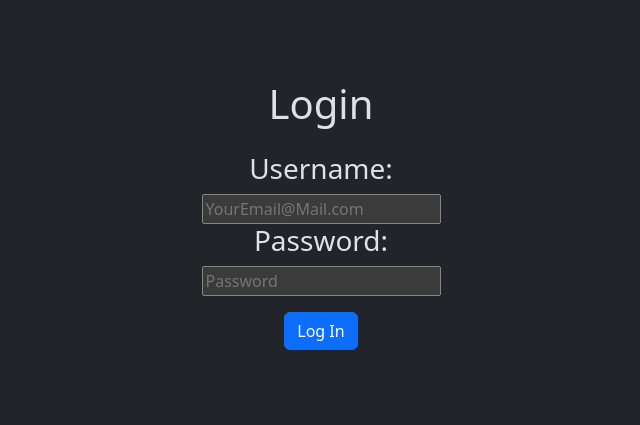
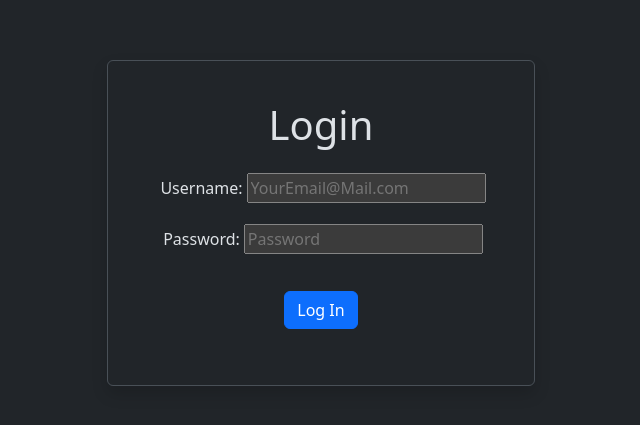
Before and after one commit to SergeyChitsvarin/ReviewApp, a React (Vite) app: page / in a window 1280 px wide. Shown: the part 177-602 px from the top of the page, without its empty margins (319-959 px from the left). Built offline with nearby package versions, Linux system fonts and the light colour scheme.

Commit message:
LoginPage UI and MainPage home button

```diff
--- a/src/pages/LoginPage.jsx
+++ b/src/pages/LoginPage.jsx
@@ -12,14 +12,24 @@ export default function LoginPage() {
   return (
     //simple UI with user and password fields and error handling on click
     <div className="container d-flex flex-column justify-content-center align-items-center min-vh-100">
-      <h1 className="mb-4">Login</h1>
-      <h3>Username: </h3>
-      <input type="email" placeholder='YourEmail@Mail.com' />
-      <h3>Password: </h3>
-      <input type="password" placeholder='Password' />
-      <button className="btn btn-primary m-3" onClick={handleLogInAttempt}>
-        Log In
-      </button>
+      <div className="border rounded p-4 shadow">
+        <form className='px-4 py-3 d-flex flex-column align-items-center justify-content-center'>
+          <div>
+            <h1 className="mb-4 text-center">Login</h1>
+          </div>
+          <div className="mb-3">
+            <label htmlFor="formUser" className="form-label px-1">Username: </label>
+            <input type="email" placeholder='YourEmail@Mail.com' id="formUser" />
+          </div>
+          <div className="mb-3">
+            <label htmlFor="formPass" className="form-label px-1">Password:  </label>
+            <input type="password" placeholder='Password' id="formPass" />
+          </div>
+          <button className="btn btn-primary m-3" onClick={handleLogInAttempt}>
+            Log In
+          </button>
+        </form>
+      </div>
     </div>
   )
 }
--- a/src/pages/MainPage.jsx
+++ b/src/pages/MainPage.jsx
@@ -1,7 +1,21 @@
+import { useNavigate } from "react-router-dom"
+
 export default function MainPage() {
+  const navigate = useNavigate();
+
+  // user redirected to login page and logged out of account
+  function HandleLogOut()
+  {
+    navigate('/');
+
+  }
+
   return (
           <>
-          <h1>This is the main page wehere you can browse reviews for buissinesses in your area</h1>
+          <h1>This is the main page wehere you can browse reviews for buissinesses in your area
+            once logged in.
+          </h1>
+          <button onClick={HandleLogOut}>Log Out</button>
           </>
   )
 }
```
